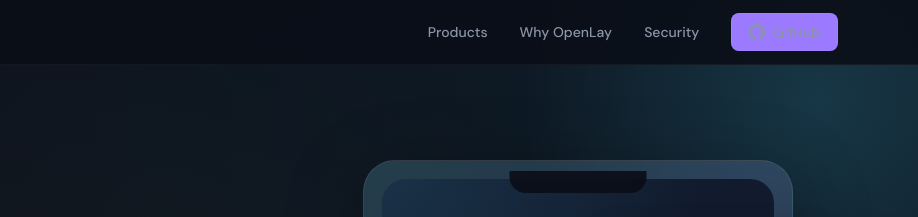
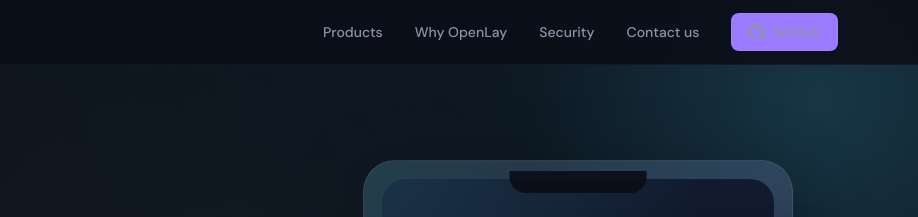
Before and after one commit to nongdanchamchinhat-cpu/landingPage, a plain HTML site: page index.html in a window 1280 px wide. Shown: the top 217 px of the page, 362-1280 px from the left. Drawn offline with Linux system fonts and the light colour scheme.

Commit message:
Add contact link to header navigation

```diff
--- a/index.html
+++ b/index.html
@@ -1379,6 +1379,7 @@
         <li><a href="#products">Products</a></li>
         <li><a href="#features">Why OpenLay</a></li>
         <li><a href="#security">Security</a></li>
+        <li><a href="contact.html">Contact us</a></li>
         <li><a href="https://github.com/openlay" target="_blank" rel="noopener" class="nav-cta">
             <svg viewBox="0 0 24 24" fill="currentColor">
               <path
```
